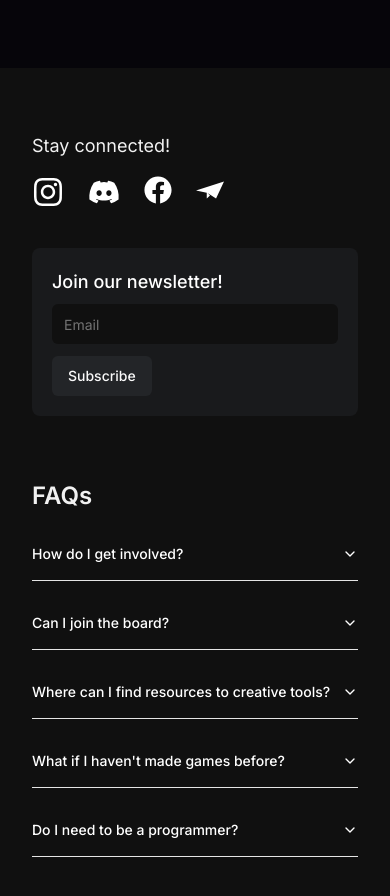
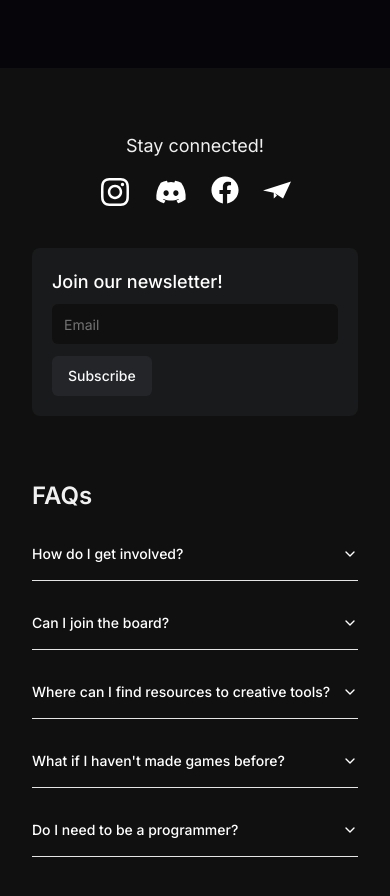
Before and after one commit to vgdc-ucsd/VGDC-Website, a Next.js app: page /officers in a window 390 px wide. Shown: the part 5320-6216 px from the top of the page. Built offline with nearby package versions, Linux system fonts and the light colour scheme.

Commit message:
Centered social media links when footer is one column

```diff
--- a/components/Footer.tsx
+++ b/components/Footer.tsx
@@ -97,8 +97,10 @@ function SocialLinks() {
 
   return (
     <>
-      <h4 className="text-lg text-text-white">Stay connected!</h4>
-      <span className="align-center mt-4 flex w-48 flex-row justify-between">
+      <h4 className="text-center text-lg text-text-white lg:text-left">
+        Stay connected!
+      </h4>
+      <span className="align-center mx-auto mt-4 flex w-48 flex-row justify-between lg:mx-0">
         <a href="https://www.instagram.com/vgdc.ucsd/" target="_blank">
           <FaInstagram className={socialLinkStyle} size={32} />
         </a>
```
